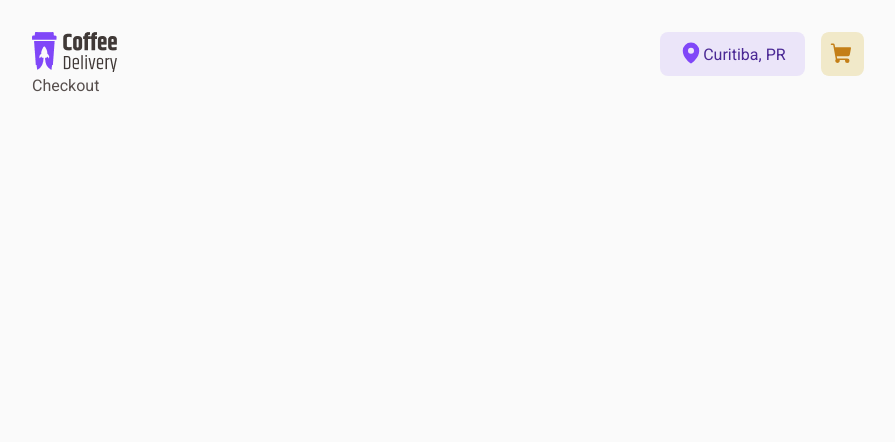
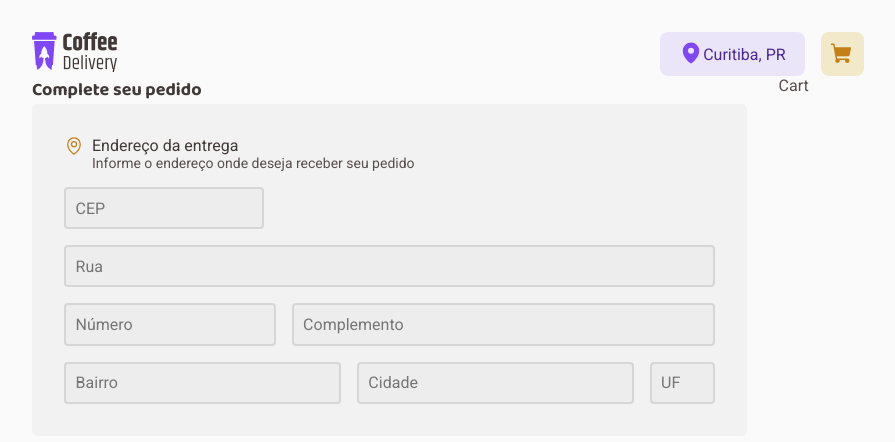
Before and after one commit to viniscrv/coffe-delivery, a React (Vite) app: page /checkout in a window 1280 px wide. Shown: the top 442 px of the page, without its empty margins (192-1087 px from the left). Built offline with nearby package versions, Linux system fonts and the light colour scheme.

Commit message:
criado componente ClientData

```diff
--- /dev/null
+++ b/src/pages/Checkout/components/ClientCart/index.tsx
@@ -0,0 +1,8 @@
+
+
+
+export function ClientCart() {
+    return (
+        <div>Cart</div>
+    );
+}
--- /dev/null
+++ b/src/pages/Checkout/components/ClientData/index.tsx
@@ -0,0 +1,41 @@
+import { MapPin } from "phosphor-react";
+import { AddressField, ClientDataContainer, PaymentField } from "./styles";
+
+export function ClientData() {
+    return (
+        <ClientDataContainer>
+
+            <h2>Complete seu pedido</h2>
+            <AddressField>
+                <header>
+                    <span><MapPin size={20}/></span>
+                    <div>
+                        <p>Endereço da entrega</p>
+                        <span>Informe o endereço onde deseja receber seu pedido</span>
+                    </div>
+                </header>
+
+                <form>
+                    <div className="address">
+                        <input placeholder="CEP" className="cep"/>
+                        <input type="text" placeholder="Rua" />
+                    </div>
+                    <div className="complements">
+                        <input type="text" placeholder="Número" />
+                        <input type="text" placeholder="Complemento" />
+                    </div>
+                    <div className="add">
+                        <input type="text" placeholder="Bairro" />
+                        <input type="text" placeholder="Cidade" />
+                        <input type="text" placeholder="UF" />
+                    </div>
+                </form>
+            </AddressField>
+
+
+            <PaymentField>
+
+            </PaymentField>
+        </ClientDataContainer>
+    );
+}
--- /dev/null
+++ b/src/pages/Checkout/components/ClientData/styles.ts
@@ -0,0 +1,62 @@
+import styled from "styled-components";
+
+export const ClientDataContainer = styled.div`
+    h2 {
+        font-family: "Baloo 2", sans-serif;
+        font-size: 1.125rem;
+        color: ${props => props.theme["base-subtitle"]};
+    }
+`
+
+export const AddressField = styled.div`
+    background-color: ${props => props.theme["base-card"]};
+    padding: 2rem;
+    border-radius: 6px;
+    header {
+        display: flex;
+        gap: .5rem;
+        margin-bottom: 1rem;
+        span {
+            color: ${props => props.theme["yellow-dark"]};
+        }
+        div {
+            display: flex;
+            flex-direction: column;
+            p {
+                color: ${props => props.theme["base-subtitle"]};
+            }
+            span {
+                font-size: 0.875rem;
+                color: ${props => props.theme["base-text"]};
+            }
+        }
+    }
+
+    form {
+        .address {
+            display: flex;
+            flex-direction: column;
+            gap: 1rem;
+            .cep {
+                width: 12.5rem;
+            }
+        }
+        .complements {
+            margin: 1rem 0;
+            display: grid;
+            grid-template-columns: 1fr 2fr;
+            gap: 1rem;
+            flex-wrap: wrap;
+        }
+        .add {
+            display: grid;
+            grid-template-columns: 1fr 1fr 10%;
+            gap: 1rem;
+        }
+    }
+`
+
+export const PaymentField = styled.div`
+    background-color: ${props => props.theme["base-card"]};
+
+`
--- a/src/pages/Checkout/index.tsx
+++ b/src/pages/Checkout/index.tsx
@@ -1,8 +1,12 @@
-
-
+import { ClientCart } from "./components/ClientCart";
+import { ClientData } from "./components/ClientData";
+import { CheckoutContainer } from "./styles";
 
 export function Checkout() {
     return (
-        <div>Checkout</div>
+        <CheckoutContainer>
+            <ClientData/>
+            <ClientCart/>
+        </CheckoutContainer>
     );
 }
--- /dev/null
+++ b/src/pages/Checkout/styles.ts
@@ -0,0 +1,8 @@
+import styled from "styled-components";
+
+export const CheckoutContainer = styled.div`
+
+    display: grid;
+    grid-template-columns: 1fr 1fr;
+    gap: 2rem;
+`
--- a/src/pages/Home/components/CoffeCard/style.ts
+++ b/src/pages/Home/components/CoffeCard/style.ts
@@ -60,7 +60,6 @@ export const CoffeCardContainer = styled.div`
             color: ${props => props.theme["base-title"]};
             padding: .4rem;
             border-radius: 8px;
-            display: flex;
             gap: .6rem;
             button {
                 background-color: ${props => props.theme["base-button"]};
@@ -76,6 +75,9 @@ export const CoffeCardContainer = styled.div`
             padding: .4rem;
             border: 0;
             border-radius: 8px;
+            display: flex;
+            align-items: center;
+            justify-content: center;
             cursor: pointer;
         }
     }
--- a/src/styles/global.ts
+++ b/src/styles/global.ts
@@ -25,4 +25,12 @@ export const GlobalStyle = createGlobalStyle`
         font-size: 1rem;
     }
 
+    input {
+        padding: .6rem;
+        background-color: ${props => props.theme["base-input"]};
+        color: ${props => props.theme["base-label"]};
+        border: 2px solid ${props => props.theme["base-hover"]};
+        border-radius: 4px;
+    }
+
 `
```
